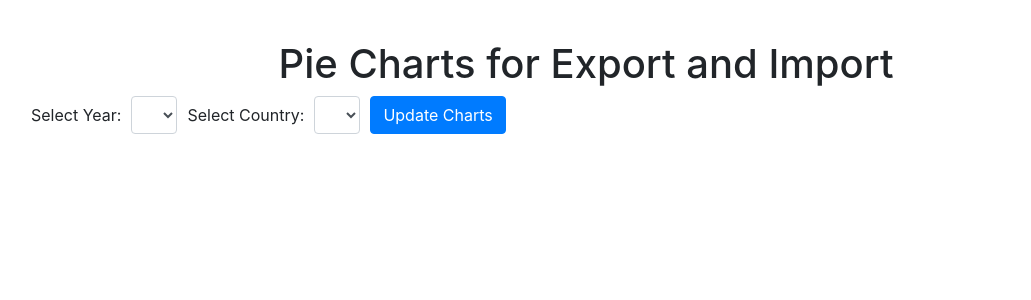
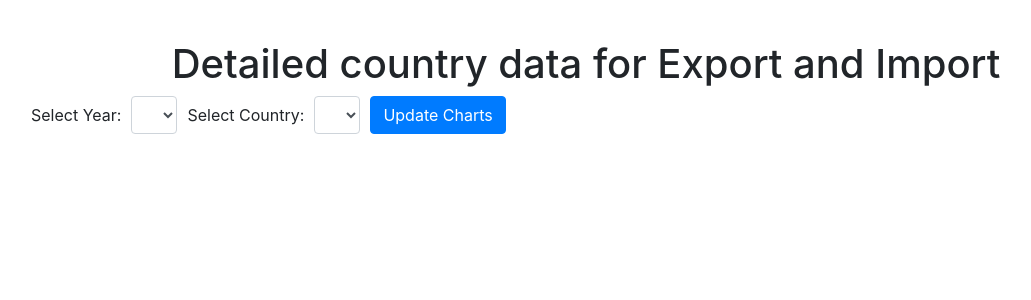
Before and after one commit to MHKamel/govtech, a Flask app: template templates/pie_charts.html in a window 1280 px wide. Shown: the top 300 px of the page, without its empty margins (54-1085 px from the left). Run offline with Flask 3, Linux system fonts and the light colour scheme; the template is opened without the code that fills it, so the values that code supplies are empty; parts of the project's set-up code (start-up, migrations or seed data) failed here and were passed over; some libraries are stand-ins or nearby versions.

Commit message:
code refactoring

```diff
--- a/app.py
+++ b/app.py
@@ -46,12 +46,28 @@ default_country = "DE"
 # Load dataset
 df = load_data()
 
+
+
+@app.route('/')
+def year_filter():
+    years = sorted(df['TIME_PERIOD'].unique().tolist(), reverse=True)
+    na_items = ['Export', 'Import']
+    return render_template('bar_chart.html', years=years, na_items=na_items)
+
+@app.route('/update_year_graph', methods=['POST'])
+def update_year_graph():
+    selected_year = int(request.form.get('year'))
+    na_items_selected = request.form.getlist('na_items[]')
+    df_filtered = df[(df['TIME_PERIOD'] == selected_year) & (df['na_item'].isin(['P6', 'P7']))]
+    graphJSON = create_chart(df_filtered, na_items_selected, f'Chart for {selected_year}', 'geo', 'OBS_VALUE', 'group')
+    return jsonify(graphJSON=graphJSON)
+
 # Routes
-@app.route('/')
+@app.route('/country')
 def index():
     countries = df['geo'].unique()
     na_items = ['Export', 'Import']
-    return render_template('index.html', countries=countries, na_items=na_items, default_country=default_country)
+    return render_template('line_chart.html', countries=countries, na_items=na_items, default_country=default_country)
 
 @app.route('/update_graph', methods=['POST'])
 def update_graph():
@@ -61,20 +77,6 @@ def update_graph():
     graphJSON = create_chart(df_filtered, na_items_selected, f'Chart from {country}', 'TIME_PERIOD', 'OBS_VALUE', 'lines+markers')
     table_data = calculate_import_export(df_filtered)
     return jsonify(graphJSON=graphJSON, tableData=table_data)
-
-@app.route('/year_filter')
-def year_filter():
-    years = sorted(df['TIME_PERIOD'].unique().tolist(), reverse=True)
-    na_items = ['Export', 'Import']
-    return render_template('year_filter.html', years=years, na_items=na_items)
-
-@app.route('/update_year_graph', methods=['POST'])
-def update_year_graph():
-    selected_year = int(request.form.get('year'))
-    na_items_selected = request.form.getlist('na_items[]')
-    df_filtered = df[(df['TIME_PERIOD'] == selected_year) & (df['na_item'].isin(['P6', 'P7']))]
-    graphJSON = create_chart(df_filtered, na_items_selected, f'Chart for {selected_year}', 'geo', 'OBS_VALUE', 'group')
-    return jsonify(graphJSON=graphJSON)
 
 # Calculate Import/Export difference across years
 def calculate_import_export(df):
@@ -140,7 +142,7 @@ def create_chart(df, na_items_selected, title, x_title, y_title, mode):
 
     return graphJSON
 
-@app.route('/pie_charts')
+@app.route('/country_detailed')
 def eu_countries_data():
     countries = df['geo'].unique().tolist()
     years = sorted(df['TIME_PERIOD'].unique().tolist(), reverse=True)
--- a/tempCodeRunnerFile.py
+++ /dev/null
@@ -1 +0,0 @@
-export_pie
--- a/templates/year_filter.html
+++ b/templates/bar_chart.html
@@ -3,6 +3,7 @@
 <head>
     <meta charset="UTF-8">
     <title>EU countries data</title>
+    <link rel="icon" type="image/x-icon" href="{{ url_for('static', filename='favicon.ico') }}">
     <!-- Include Bootstrap CSS -->
     <link rel="stylesheet" href="https://stackpath.bootstrapcdn.com/bootstrap/4.5.2/css/bootstrap.min.css">
     <!-- Include jQuery -->
--- a/templates/index.html
+++ b/templates/line_chart.html
@@ -3,6 +3,7 @@
 <head>
     <meta charset="UTF-8">
     <title>Country data over years</title>
+    <link rel="icon" type="image/x-icon" href="{{ url_for('static', filename='favicon.ico') }}">
     <!-- Include Bootstrap CSS -->
     <link rel="stylesheet" href="https://stackpath.bootstrapcdn.com/bootstrap/4.5.2/css/bootstrap.min.css">
     <!-- Include custom CSS -->
--- a/templates/pie_charts.html
+++ b/templates/pie_charts.html
@@ -3,7 +3,8 @@
 <head>
     <meta charset="UTF-8">
     <meta name="viewport" content="width=device-width, initial-scale=1.0">
-    <title>Pie Charts</title>
+    <title>Country data detailed</title>
+    <link rel="icon" type="image/x-icon" href="{{ url_for('static', filename='favicon.ico') }}">
     <!-- Include Bootstrap CSS -->
     <link rel="stylesheet" href="https://stackpath.bootstrapcdn.com/bootstrap/4.3.1/css/bootstrap.min.css">
     <!-- Include Plotly.js -->
@@ -15,7 +16,7 @@
 </head>
 <body>
     <div class="container">
-        <h1 class="text-center">Pie Charts for Export and Import</h1>
+        <h1 class="text-center">Detailed country data for Export and Import</h1>
 
         <div class="form-row align-items-center">
             <div class="col-auto">
```
Also changed, not shown: static/favicon.ico (added).
